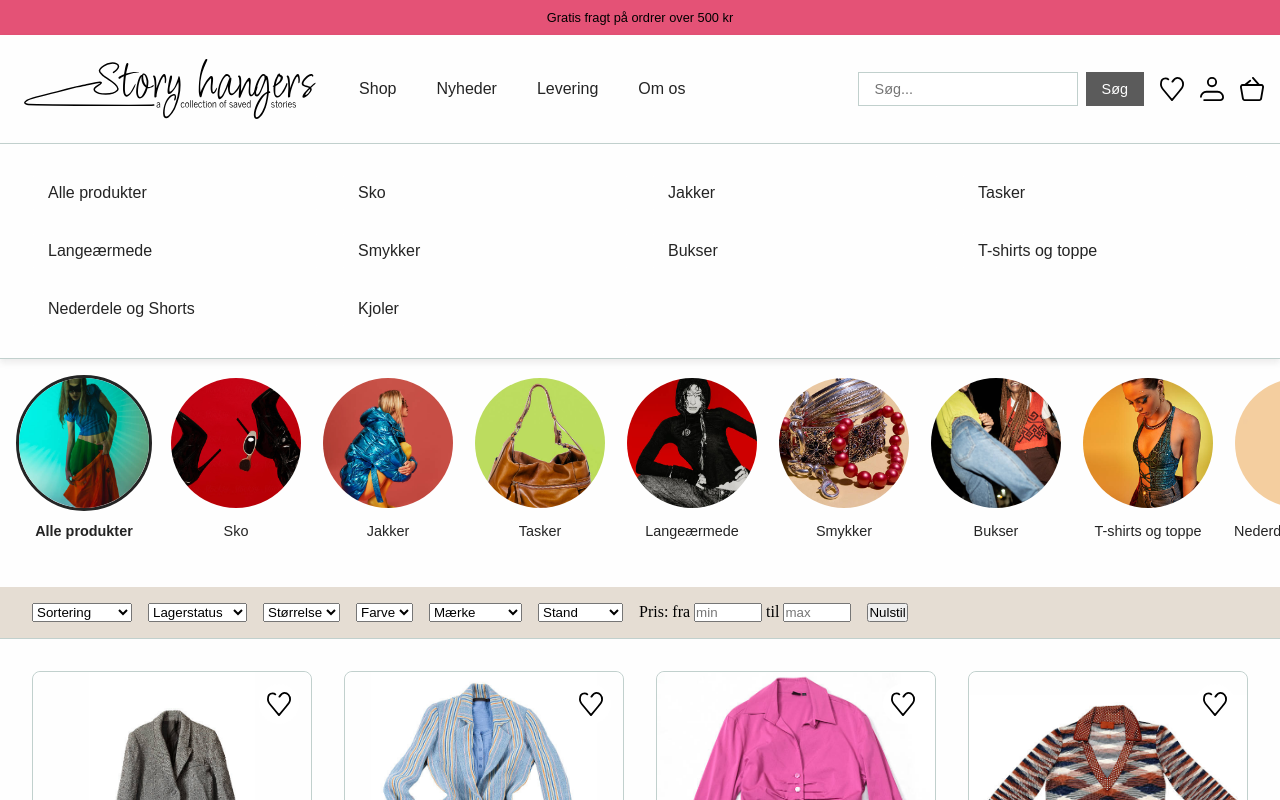
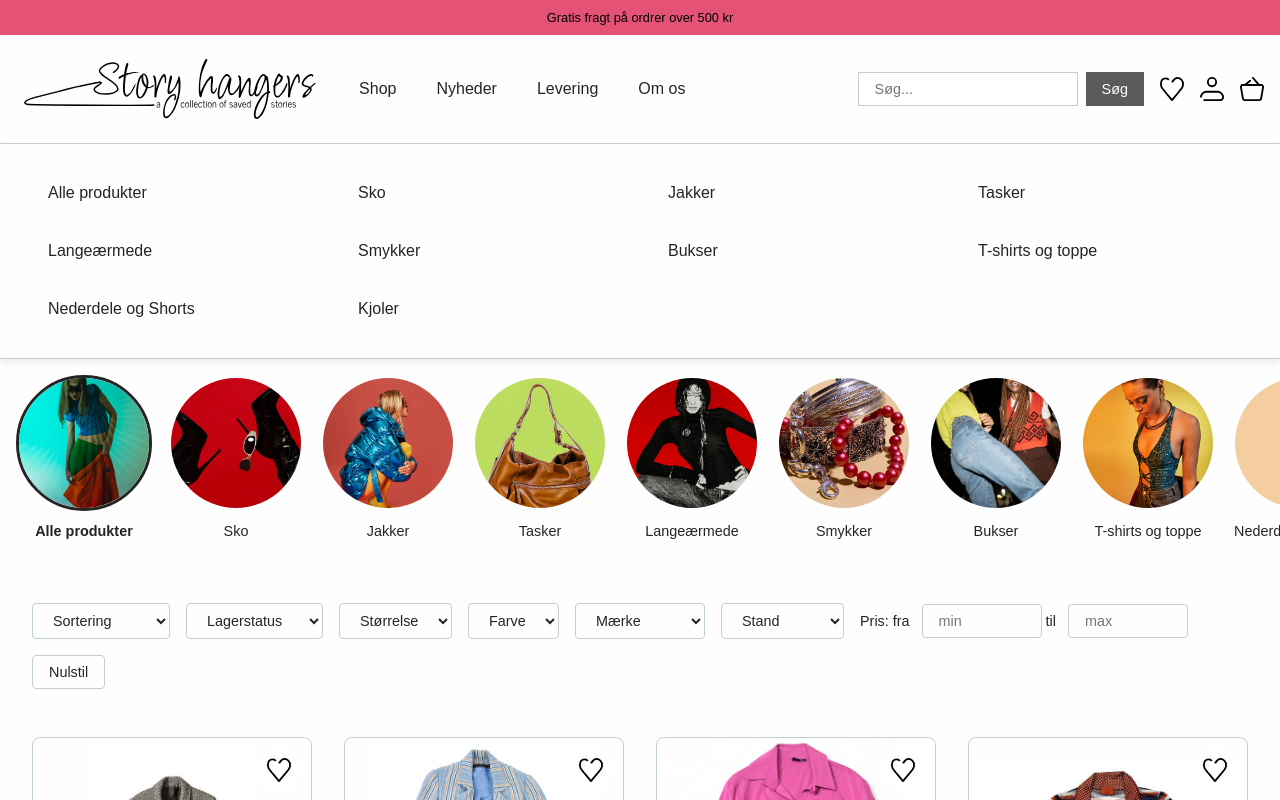
Before and after one commit to juliewboecher/customer-experience-exam, a React (Vite) app: page /products in a window 1280 px wide. Shown: the top 800 px of the page. Built offline with nearby package versions, Linux system fonts and the light colour scheme; a web font is replaced by a local one.

Commit message:
Enhance filter bar styles for improved layout and user interaction

```diff
--- a/src/styles.css
+++ b/src/styles.css
@@ -264,10 +264,77 @@ nav a.active {
 .filter-bar {
   display: flex;
   gap: 1rem;
-  align-items: left;
+  align-items: center;
   padding: 1rem 2rem;
-  border-bottom: 1px solid var(--grey-blue);
-  background: var(--beige);
+  background: var(--almost-white);
+  flex-wrap: wrap;
+}
+
+.filter-bar button,
+.filter-bar select {
+  font: var(--h4);
+  padding: 0.5rem 1rem;
+  border: 1px solid var(--grey-blue);
+  border-radius: 4px;
+  background-color: var(--almost-white);
+  color: var(--black);
+  cursor: pointer;
+  transition: all 0.3s ease;
+}
+
+.filter-bar button:hover,
+.filter-bar select:hover {
+  border-color: var(--dark-grey);
+  background-color: var(--light-grey);
+}
+
+.filter-bar button.active {
+  background-color: var(--purple);
+  color: var(--almost-white);
+  border-color: var(--purple);
+}
+
+.filter-bar select:focus,
+.filter-bar button:focus {
+  outline: none;
+  border-color: var(--dark-grey);
+  box-shadow: 0 0 0 2px rgba(102, 53, 156, 0.1);
+}
+
+.filter-bar label {
+  font: var(--h4);
+  color: var(--black);
+  margin-right: 0.5rem;
+}
+
+.filter-bar input[type="number"] {
+  font: var(--h4);
+  padding: 0.5rem 1rem;
+  border: 1px solid var(--grey-blue);
+  border-radius: 4px;
+  background-color: var(--almost-white);
+  color: var(--black);
+  cursor: pointer;
+  transition: all 0.3s ease;
+  width: 120px;
+}
+
+.filter-bar input[type="number"]::-webkit-outer-spin-button,
+.filter-bar input[type="number"]::-webkit-inner-spin-button {
+  margin: 0;
+  width: 24px;
+  height: 24px;
+}
+
+.filter-bar input[type="number"]:hover {
+  border-color: var(--dark-grey);
+  background-color: var(--light-grey);
+}
+
+.filter-bar input[type="number"]:focus {
+  outline: none;
+  border-color: var(--dark-grey);
+  box-shadow: 0 0 0 2px rgba(102, 53, 156, 0.1);
 }
 
 /* ===== MAIN LAYOUT ===== */
```
